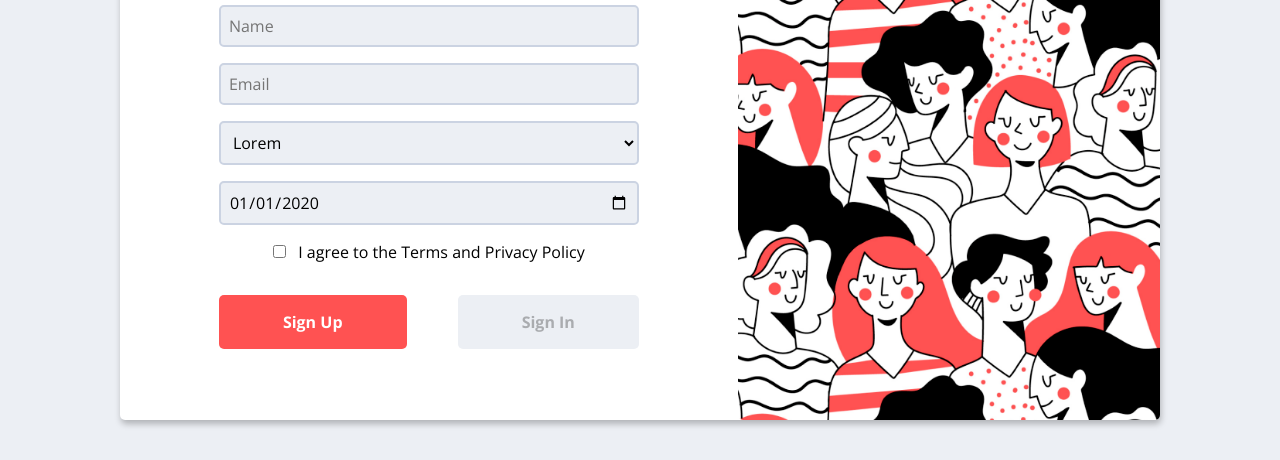
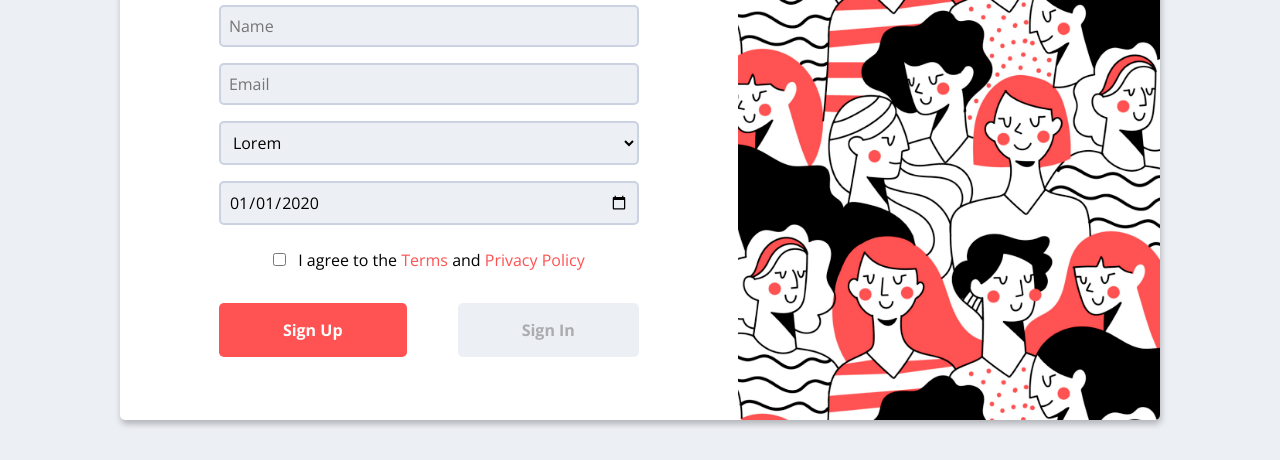
Before and after one commit to sanderdsz/qrcoder, a plain HTML site: page index.html in a window 1280 px wide. Shown: the part 340-800 px from the top of the page. Drawn offline with nearby package versions, Linux system fonts and the light colour scheme.

Commit message:
minor text restyle

```diff
--- a/index.html
+++ b/index.html
@@ -73,7 +73,9 @@
                 id="checkbox"
                 name="checkbox"
                 value="true">
-              <label for="checkbox"> I agree to the Terms and Privacy Policy</label><br>
+              <label for="checkbox">
+                I agree to the <a>Terms</a> and <a>Privacy Policy</a>
+              </label><br>
             </div>
 
             <div class="form__button">
--- a/src/styles/styles.css
+++ b/src/styles/styles.css
@@ -89,12 +89,17 @@ html, body {
 }
 
 .form__checkbox {
-  margin: 0.5rem 0 2rem 0;
+  margin: 1rem 0 2rem 0;
 }
 
 .form__checkbox > input {
   margin-right: .5rem;
 }
+
+.form__checkbox a {
+  color: #FF5252;
+}
+
 
 .form__button {
   display: flex;
```
